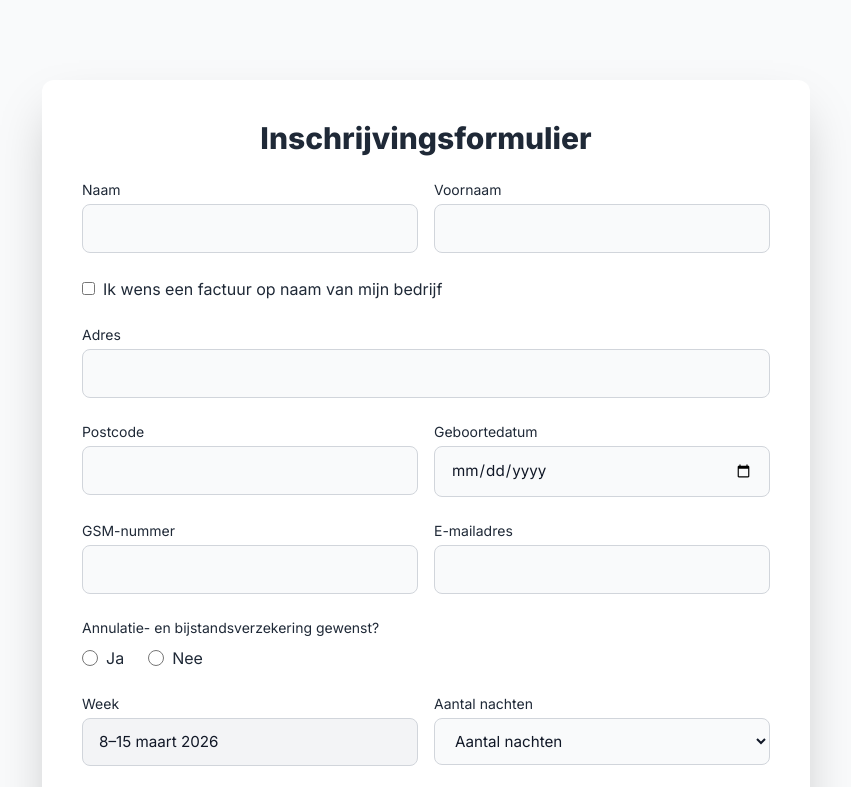
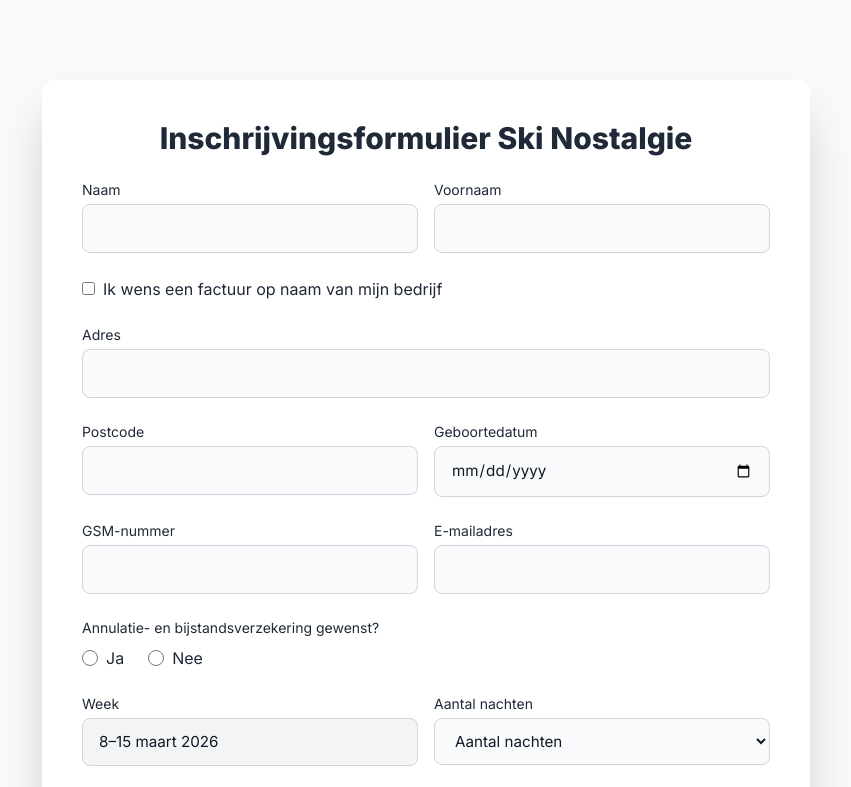
Before and after one commit to JorianKasprzak/Cooltravel, a website: page inschrijven.html in a window 1280 px wide. Shown: the top 787 px of the page, without its empty margins (214-1065 px from the left). Drawn offline with nearby package versions, Linux system fonts and the light colour scheme.

Commit message:
inschrijvenadd

```diff
--- a/inschrijven.html
+++ b/inschrijven.html
@@ -12,7 +12,7 @@
 
 <section class="min-h-screen flex items-center justify-center py-20 px-6">
   <div class="bg-white p-10 rounded-xl shadow-2xl w-full max-w-3xl">
-    <h1 class="text-3xl font-bold mb-6 text-center break-words text-balance">Inschrijvingsformulier</h1>
+    <h1 class="text-3xl font-bold mb-6 text-center break-words text-balance">Inschrijvingsformulier Ski Nostalgie</h1>
 
 
     <form id="inschrijfformulier" class="space-y-6">
```
